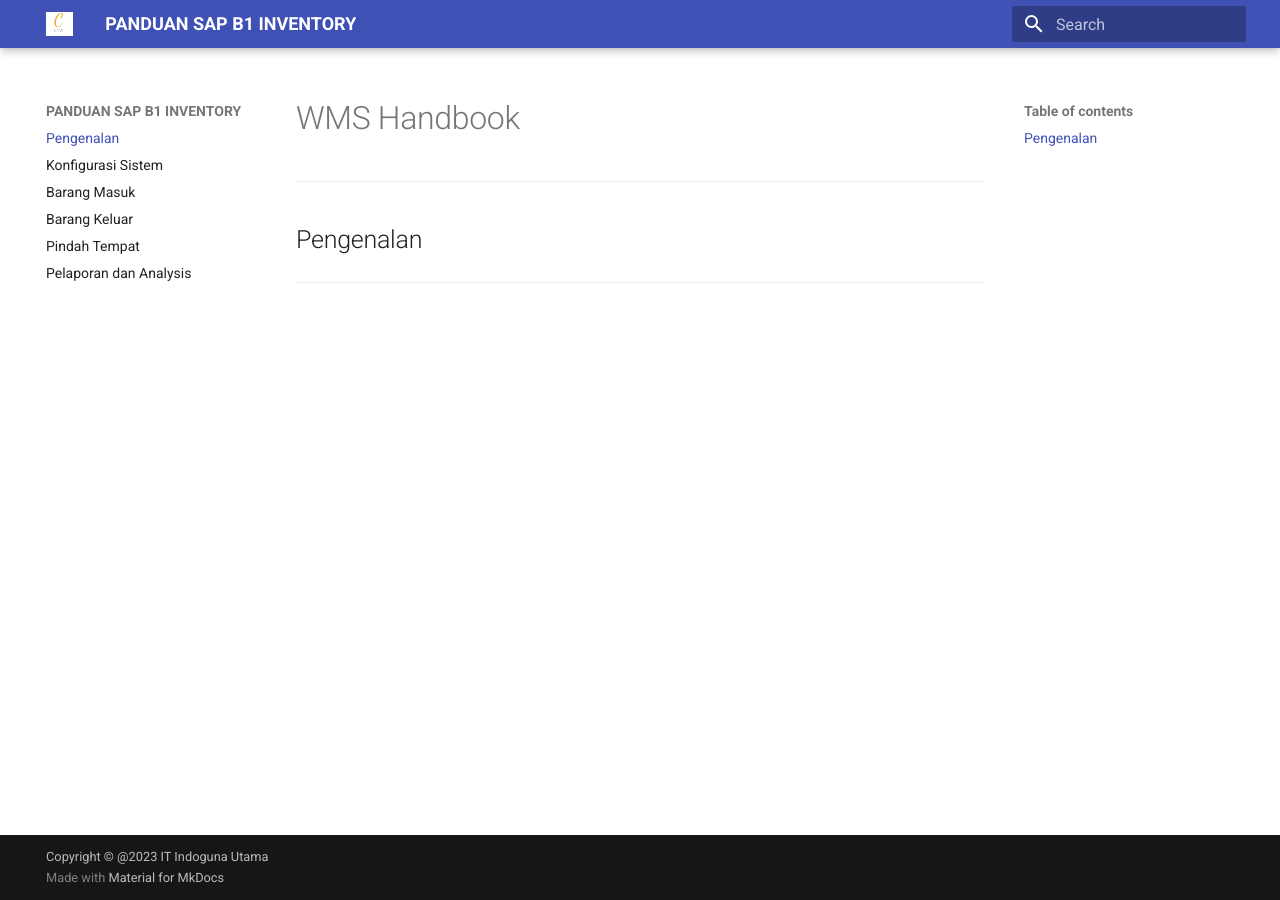
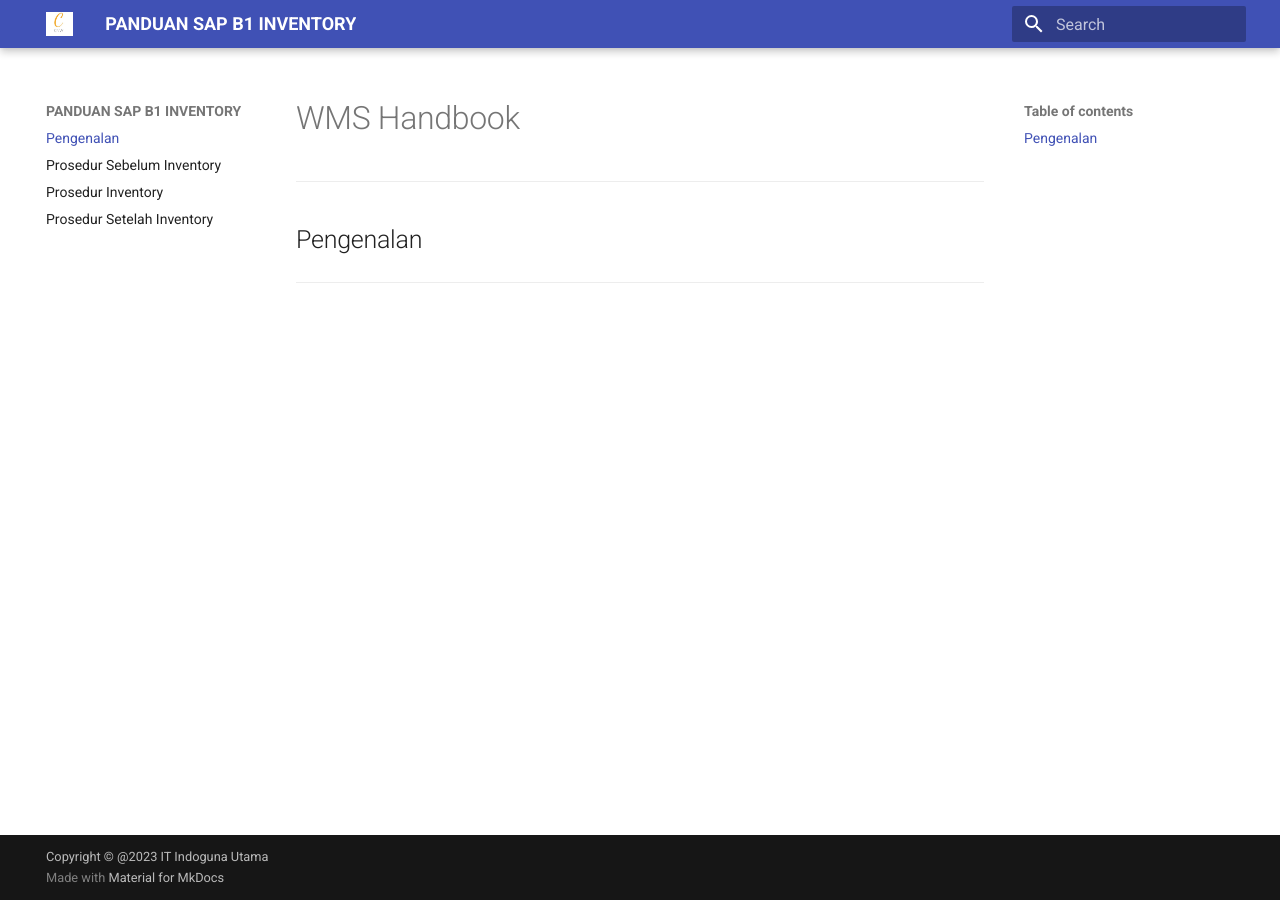
Before and after one commit to andyut/cnwls_inventory, an MkDocs documentation site: the page built from docs/index.md, in a window 1280 px wide. Built offline with MkDocs 1.6.1 and Material for MkDocs 9.7.7, drawn with Linux system fonts in a browser that asks for light colours.

Commit message:
update inventory counting

```diff
--- a/mkdocs.yml
+++ b/mkdocs.yml
@@ -9,11 +9,9 @@
 output_path:  inventory-indoguna.pdf
 nav:
     - Pengenalan : 'index.md'
-    - Konfigurasi Sistem : 'wms02.md'
-    - Barang Masuk : 'wms03.md'
-    - Barang Keluar : 'wms04.md'
-    - Pindah Tempat : 'wms05.md'
-    - Pelaporan dan Analysis : 'wms06.md'
+    - Prosedur Sebelum Inventory : 'wms02.md'
+    - Prosedur Inventory : 'wms03.md'
+    - Prosedur Setelah Inventory : 'wms04.md'
 
 markdown_extensions:
   - abbr
@@ -69,8 +67,8 @@
         combined: false
         media_type: print
     - with-pdf:
-        cover_subtitle: Indoguna Group Documentation
-        output_path: "../docs-wms.pdf"
+        cover_subtitle: IT Documentation
+        output_path: "../docs-inventory-count.pdf"
 
 
 extra_css:
```
Also changed, not shown: docs/wms02.md (added, +8 -0 lines), docs/wms03.md (added, +8 -0 lines).
